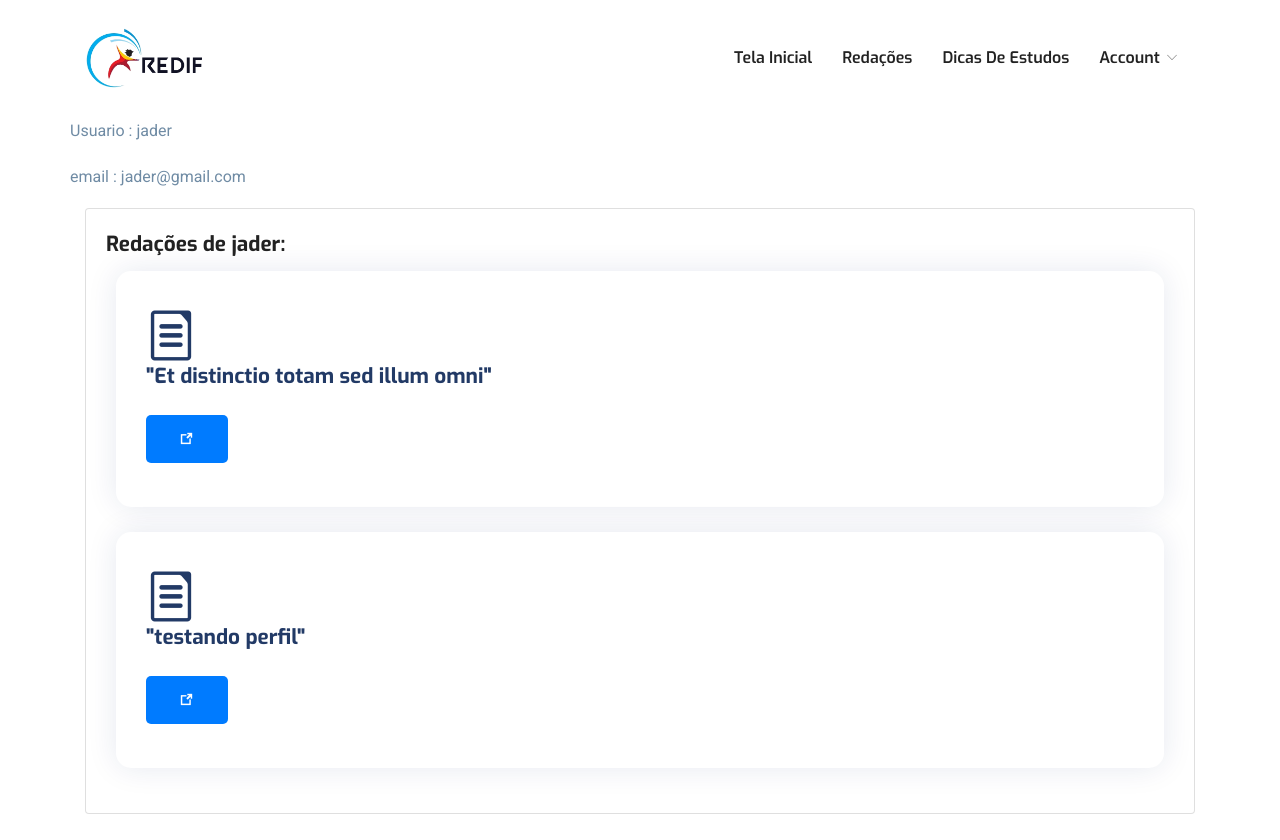
After one commit to maiconrp/Trabalho-Interdisciplinar-Redif, a Django app: a page that uses REDIF/templates/-nav.html in a window 1280 px wide; the page is wider, and only the part inside the window is pictured. The commit adds this page. Run offline with Django 4.2, Linux system fonts and the light colour scheme; data comes from the database, SQL or seed files in the repository; both versions use the stored data as it was after the commit; some libraries are stand-ins or nearby versions.

Commit message:
adicao de funcionalidade: agora é possivel visitar perfis de outros usuarios e ver suas informações e suas redações

```diff
--- a/REDIF/RedifApp/urls.py
+++ b/REDIF/RedifApp/urls.py
@@ -3,9 +3,11 @@ from django.urls import path, include
 from . import views
 
 urlpatterns = [
+    path("home/", views.home, name='home'),
+    path("perfil/<str:usuario>/", views.perfilUsuario, name='perfilUsuario'),
+
+    path("", views.listarRedacao, name='listarRedacao'),
     path("listar/", views.listarRedacao, name='listarRedacao'),
-    path("", views.listarRedacao, name='listarRedacao'),
-    path("home/", views.home, name='home'),
     path("criar/",  views.criarRedacao, name='criarRedacao'),
     path('detalhar/<int:id>/', views.detalharRedacao, name='detalharRedacao'),
     path('editar/<int:id>/', views.editarRedacao, name='editarRedacao'),
--- a/REDIF/RedifApp/views.py
+++ b/REDIF/RedifApp/views.py
@@ -11,30 +11,20 @@ from RedifApp.models import Redacao
 from datetime import datetime
 
 
-def usuario(request):
-    Usuario = False
-
-    if User.is_authenticated:
-        try:
-            Usuario = request.user.id
-            Usuario = User.objects.get(pk=Usuario)
-        except: pass
-
-    return Usuario
-
 
 def home(request):
     context = {
-        'Usuario' : usuario(request),
+        'Usuario' : get_usuario(request),
     }
     return render(request,'home.html', context)
 
+# Views do crud Redacao
 
 def listarRedacao(request):
     Redacoes = Redacao.objects.all()
     context = {
         'Redacao': Redacoes,
-        'Usuario' : usuario(request),
+        'Usuario' : get_usuario(request),
     }
 
     return render(request,'redacao/listar.html', context)
@@ -47,7 +37,7 @@ def criarRedacao(request):
         form = RedacaoForm()
         context = {
             'form' : form,
-            'Usuario' : usuario(request),
+            'Usuario' : get_usuario(request),
         }
         return render(request, 'redacao/criar.html', context=context)
 
@@ -63,7 +53,7 @@ def criarRedacao(request):
 
     context = {
             'form' : form,
-            'Usuario' : usuario(request),
+            'Usuario' : get_usuario(request),
     }
 
     return render(request, 'redacao/detalhar.html', context=context)
@@ -74,7 +64,7 @@ def detalharRedacao(request, id):
 
     context = {
         'Redacao' : redacao,
-        'Usuario' : usuario(request),
+        'Usuario' : get_usuario(request),
     }
 
     return render(request, 'redacao/detalhar.html', context)
@@ -98,7 +88,7 @@ def editarRedacao(request, id):
     context = {
         "form" : form,
         "id"   : id,
-        'Usuario' : usuario(request),
+        'Usuario' : get_usuario(request),
     }
 
     return render(request, "redacao/editar.html", context)
@@ -110,3 +100,29 @@ def deletarRedacao(request, id):
     if redacao.fk_autor.id == request.user.id:
         redacao.delete()
     return redirect('/redif/listar')
+
+
+# Views relacionadas ao usuario
+
+def get_usuario(request):
+    Usuario = False
+
+    if User.is_authenticated:
+        try:
+            Usuario = request.user.id
+            Usuario = User.objects.get(pk=Usuario)
+        except: pass
+
+    return Usuario
+
+
+def perfilUsuario(request, usuario):
+    perfil = User.objects.filter(username = usuario)
+    Redacoes = Redacao.objects.filter(fk_autor= perfil[0])
+    context = {
+        'Redacao': list(Redacoes),
+        'Perfil' : perfil[0],
+        'Usuario' : get_usuario(request),
+    }
+
+    return render(request,'redacao/redacoes-usuario.html', context)
--- a/REDIF/templates/-nav.html
+++ b/REDIF/templates/-nav.html
@@ -27,18 +27,19 @@
 			  <li class="nav-item active">
 				<a class="nav-link" href="/redif/home/">Tela inicial</a>
 			  </li>
+			   <li class="nav-item"><a class="nav-link" href="/redif/listar/">Redações</a></li>
 			   <li class="nav-item"><a class="nav-link" href="">Dicas de Estudos</a></li>
 
 			  	<li class="nav-item dropdown">
 					<a class="nav-link dropdown-toggle" href="{% static 'doctor.html' %}" id="dropdown03" data-toggle="dropdown" aria-haspopup="true" aria-expanded="false">Account <i class="icofont-thin-down"></i></a>
 					<ul class="dropdown-menu" aria-labelledby="dropdown03">
 						{% if Usuario%}
-						<li><a class="dropdown-item" href=""><img src="{% static 'img/registration/user.svg' %}" width="20px" height="15px" alt=""> {{ Usuario.username}}</a></li>
-						<li><a class="dropdown-item" href="/accounts/logout/">Log out</a></li>
+						<li><a class="dropdown-item" href="/redif/perfil/{{ Usuario.username }}"><img src="{% static 'img/registration/user.svg' %}" width="20px" height="15px" alt=""> {{ Usuario.username}}</a></li>
+						<li><a class="dropdown-item" href="/accounts/logout/">Sair</a></li>
 						{% endif %}
 						{% if not Usuario%}
-						<li><a class="dropdown-item" href="/accounts/login/">Log in</a></li>
-						<li><a class="dropdown-item" href="/accounts/registrar/">Sing Up</a></li>
+						<li><a class="dropdown-item" href="/accounts/login/">Entrar</a></li>
+						<li><a class="dropdown-item" href="/accounts/registrar/">Cadastrar</a></li>
 						{% endif %}
 					</ul>
 			  	</li>
--- a/REDIF/templates/redacao/detalhar.html
+++ b/REDIF/templates/redacao/detalhar.html
@@ -20,7 +20,7 @@
                     <h1 class="fw-bolder mb-1">{{Redacao.titulo}}</h1>
                     <!-- Post meta content-->
                     <div class="text-muted fst-italic mb-2">Postado em {{Redacao.data_criacao}}</div>
-                    <div class="text-muted fst-italic mb-2">Por {{Redacao.fk_autor.username}}</div>
+                    <div class="text-muted fst-italic mb-2">Por <a href="/redif/perfil/{{Redacao.fk_autor.username}}/">{{Redacao.fk_autor.username}}</a> </div>
                     <!-- Post categories-->
                     <a class="badge bg-secondary text-decoration-none link-light" href="#!">{{Redacao.area}}</a>
                     <a class="badge bg-secondary text-decoration-none link-light" href="#!">{{Redacao.tema}}</a>
--- /dev/null
+++ b/REDIF/templates/redacao/redacoes-usuario.html
@@ -0,0 +1,82 @@
+
+{% extends '-index.html' %}
+{% load static %}
+
+{% block title %}Redacoes{%endblock%}
+
+{%load static%}
+{% block content %}
+<div class="row">
+    <div>
+            <p>Usuario : {{ Perfil.username}}</p>
+            <p>email : {{ Perfil.email}}</p>
+    </div>
+    <div class="col-12">
+        <div class="card">
+            <div class="card-body">
+                {% if Perfil.id == Usuario.id %}
+                <h4 class="card-title">Suas redações: </h1>
+                {% else%}
+                <h4 class="card-title">Redações de {{Perfil.username}}: </h1>
+                {%endif%}
+
+                {% if Redacao %}
+                {% for r in Redacao %}
+                <div class="feature-item mb-5 mb-lg-0">
+                    <div class="row">
+                        <div class="col-sm-12">
+                            <div class="feature-icon mb-4"><i class="icofont-file-text"></i>
+                            <a href="/redif/detalhar/{{ r.id }}"><h4 class="mb-3">"{{r.titulo}}"</h4></a></div>
+
+                            <div class="row">
+                                <div class="col-sm-6">
+                                    {% if r.fk_autor.id == Usuario.id%}
+                                    <a href="/redif/deletar/{{ r.id }}">
+                                        <button type="button" class="btn mb-1 btn-danger">
+                                            <i class="icofont-bin"></i><span class="btn-icon-right"></span>
+                                        </button>
+                                    </a>
+                                    <a href="/redif/editar/{{ r.id }}">
+                                        <button type="button" class="btn mb-1 btn-primary">
+                                            <span class="btn-icon-right"> <i class="icofont-edit"></i></span>
+                                        </button>
+                                    </a>
+                                    {% endif %}
+                                    <a href="/redif/detalhar/{{ r.id }}">
+                                        <button type="button" class="btn mb-1 btn-primary">
+                                            <span class="btn-icon-right"> <i class="icofont-external-link"></i></i></span>
+                                        </button>
+                                    </a>
+                                </div>
+                            </div>
+                        </div>
+                </div>
+                </div>
+                <br>
+                {% endfor %}
+
+                {% else %}
+                    {% if Perfil.id == Usuario.id %}
+                        <p>Não há redações, clique em compartilhar redações para adicioná-las</p>
+                    {% else %}
+                        <p>Não há redações</p>
+                    {% endif %}
+                {% endif %}
+
+                {% if Perfil.id == Usuario.id %}
+                <div class="text-right mr-3">
+                    <a href="/redif/criar/">
+                        <button type="button" class="btn mb-1 btn-primary">
+                            Compartilhar redação <span class="btn-icon-right"><i class="fa fa-plus"></i></span>
+                        </button>
+                    </a>
+                </div>
+                {% endif %}
+
+            </div>
+        </div>
+    </div>
+</div>
+</div>
+
+{% endblock %}
```
Also changed, not shown: REDIF/db.sqlite3.
